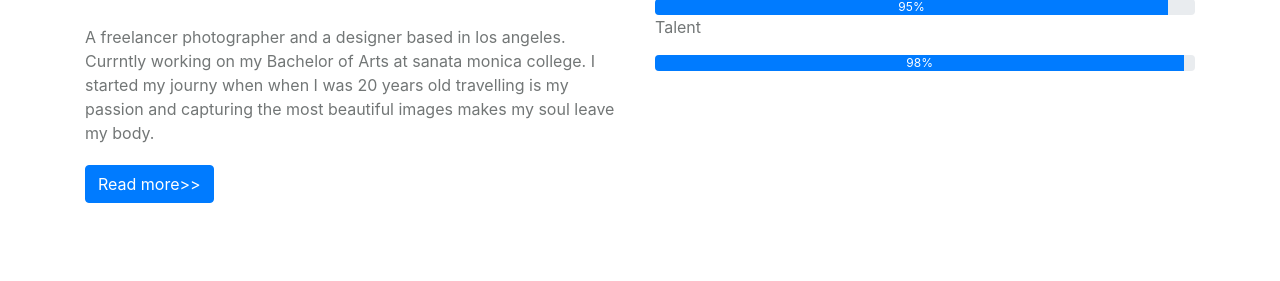
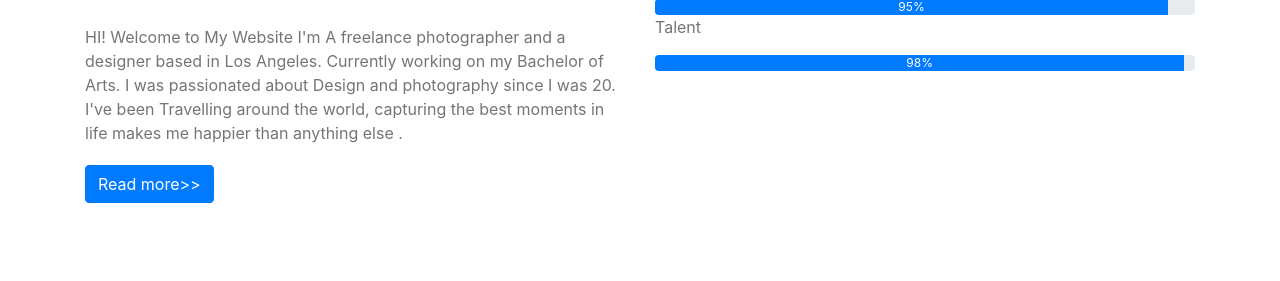
Before and after one commit to denzilwarnasooriya/Denzil-warnasooriya.github.io, a plain HTML site: page index.html in a window 1280 px wide. Shown: the part 497-778 px from the top of the page. Drawn offline with nearby package versions, Linux system fonts and the light colour scheme.

Commit message:
Update index.html

```diff
--- a/index.html
+++ b/index.html
@@ -61,7 +61,7 @@
               <div class="carousel-item">
                 <img src="fall.jpg" class="d-block img-fluid" alt="third slide">
                 <div class="carousel-caption">
-                    <h5>landscape Photography</h5>
+                    <h5>Landscape Photography</h5>
               </div>
               </div>
             <a class="carousel-control-prev" href="headerslider" role="button" data-slide="prev">
@@ -81,10 +81,13 @@
                       <div class="col-md-6">
                       <h2>About</h2>
                       <div class="about-content">
-                        A freelancer photographer and a designer based in los angeles.
-                        Currntly working on my Bachelor of Arts at sanata monica college.
-                        I started my journy when when I was 20 years old
-                        travelling is my passion and capturing the most beautiful images makes my soul leave my body.
+                        HI! Welcome to My Website
+                        I'm A freelance photographer and a designer based in Los Angeles.
+                        Currently working on my Bachelor of Arts.
+                        I was passionated about Design and photography since I was 20.
+                        I've been Travelling around the world, capturing the best moments in life
+                        makes me happier than anything else
+                        .
                       </div>
 
                       <button type="butoon" class="btn btn-primary">Read more>></button>
```
